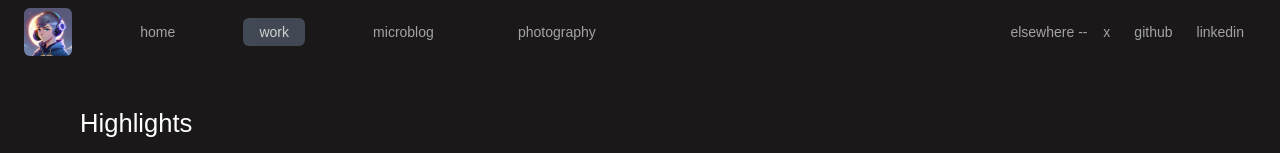
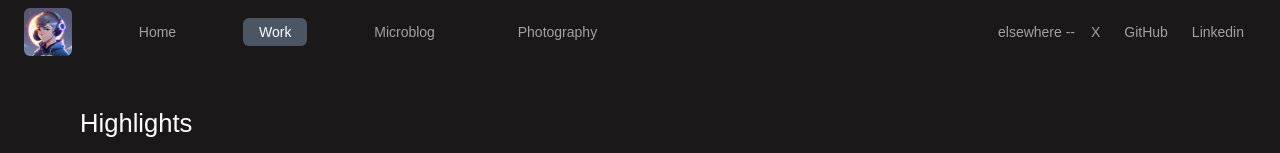
Before and after one commit to skyash-dev/skyash-dev, a Next.js app: page /work in a window 1280 px wide. Shown: the top 153 px of the page. Built offline with nearby package versions, Linux system fonts and the light colour scheme.

Commit message:
fixes and improvements

```diff
--- a/app/blog/[slug]/page.tsx
+++ b/app/blog/[slug]/page.tsx
@@ -13,7 +13,15 @@ export default async function Page({ params }: { params: { slug: string } }) {
 
   return (
     <div className="blog my-6">
-      <NotionPage recordMap={recordMap} />
+      <NotionPage
+        recordMap={recordMap}
+        isCollection={
+          params.slug !== "photographs-0e974" &&
+          params.slug !== "microblog-83d14"
+            ? true
+            : false
+        }
+      />
     </div>
   );
 }
--- a/app/globals.css
+++ b/app/globals.css
@@ -19,3 +19,10 @@ body {
 .no-scrollbar::-webkit-scrollbar {
   display: none;
 }
+
+.notion-text{
+  color: #a2a2a2;
+}
+.notion-page-scroller, .notion-frame{
+  background-color: #1a1818;
+}
--- a/app/layout.tsx
+++ b/app/layout.tsx
@@ -27,55 +27,57 @@ export default function RootLayout({
             <div className="w-1/2 flex justify-evenly items-center cursor-pointer my-2">
               <span
                 className={`${
-                  currentPath == "/" ? "bg-gray-600 opacity-80" : ""
-                } px-4 py-1 text-center rounded-md transition-all opacity-60 hover:opacity-80 border-none`}
+                  currentPath == "/" ? "bg-gray-600 text-white" : ""
+                } px-4 py-1 text-center rounded-md transition-all text-[#a2a2a2] hover:text-white border-none`}
               >
-                <Link href="/">home</Link>
+                <Link href="/">Home</Link>
               </span>
               <span
                 className={`${
-                  currentPath == "/work" ? "bg-gray-600 opacity-80" : ""
-                } px-4 py-1 text-center rounded-md transition-all opacity-60 hover:opacity-80 border-none`}
+                  currentPath == "/work" ? "bg-gray-600 text-white" : ""
+                } px-4 py-1 text-center rounded-md transition-all text-[#a2a2a2] hover:text-white border-none`}
               >
-                <Link href="/work/">work</Link>
+                <Link href="/work/">Work</Link>
               </span>
               <span
                 className={`${
                   currentPath == "/blog/microblog-83d14"
-                    ? "bg-gray-600 opacity-80"
+                    ? "bg-gray-600 text-white"
                     : ""
-                } px-4 py-1 text-center rounded-md transition-all opacity-60 hover:opacity-80 border-none`}
+                } px-4 py-1 text-center rounded-md transition-all text-[#a2a2a2] hover:text-white border-none`}
               >
-                <Link href="/blog/microblog-83d14/">microblog</Link>
+                <Link href="/blog/microblog-83d14/">Microblog</Link>
               </span>
               <span
                 className={`${
                   currentPath == "/blog/photographs-0e974"
-                    ? "bg-gray-600  opacity-80"
+                    ? "bg-gray-600  text-white"
                     : ""
-                } px-4 py-1 text-center rounded-md transition-all opacity-60 hover:opacity-80 border-none`}
+                } px-4 py-1 text-center rounded-md transition-all text-[#a2a2a2] hover:text-white border-none`}
               >
-                <Link href="/blog/photographs-0e974/">photography</Link>
+                <Link href="/blog/photographs-0e974/">Photography</Link>
               </span>
             </div>
             <div className="">
-              <span className="opacity-60 cursor-default">elsewhere -- </span>
-              <span className="px-3 opacity-60 cursor-pointer hover:opacity-100">
+              <span className="text-[#a2a2a2] cursor-default">
+                elsewhere --{" "}
+              </span>
+              <span className="px-3 text-[#a2a2a2] cursor-pointer hover:">
                 <Link href="https://www.x.com/champyash010/" target="_blank">
-                  x
+                  X
                 </Link>
               </span>
-              <span className="px-3 opacity-60 cursor-pointer hover:opacity-100">
+              <span className="px-3 text-[#a2a2a2] cursor-pointer hover:">
                 <Link href="https://www.github.com/CHAMP010/" target="_blank">
-                  github
+                  GitHub
                 </Link>
               </span>
-              <span className="px-3 opacity-60 cursor-pointer hover:opacity-100">
+              <span className="px-3 text-[#a2a2a2] cursor-pointer hover:">
                 <Link
                   href="https://www.linkedin.com/in/yash-soni-62b200237/"
                   target="_blank"
                 >
-                  linkedin
+                  Linkedin
                 </Link>
               </span>
             </div>
--- a/app/page.tsx
+++ b/app/page.tsx
@@ -3,8 +3,8 @@ import Link from "next/link";
 import { getPages } from "@/utils/notion";
 
 export default async function Home() {
+  let blogItems: any = [];
   const pages = await getPages();
-  let blogItems: any = [];
   pages.map((page: any) => {
     if (
       page.properties.Category["select"]["name"] !== "Photos" &&
@@ -24,11 +24,11 @@ export default async function Home() {
     }
   });
   return (
-    <div className="main h-full w-full">
+    <div className="main h-full w-full text-base">
       <div className="hero flex items-center flex-col">
         <div className="text-white flex flex-col my-6 py-6 w-[90%] md:w-[36%]">
           <span className="font-semibold text-xl py-2">Yash</span>
-          <span className="opacity-70 text-base font-light">
+          <span className="text-[#a2a2a2] text-base font-light">
             jack of all trades and master of one! mostly revolving around
             technology, science and startups. in the loop of planning, building
             and shipping.
@@ -43,10 +43,10 @@ export default async function Home() {
                   className="flex flex-row items-center justify-between "
                   key={index}
                 >
-                  <span className="opacity-100 cursor-pointer hover:opacity-60 transition-all pt-4 pb-2 px-1">
+                  <span className="cursor-pointer hover:text-[#a2a2a2] transition-all pt-4 pb-2 px-1">
                     {item.title}
                   </span>
-                  <span className="opacity-60">
+                  <span className="text-[#a2a2a2] w-1/4 flex justify-end">
                     {`${item.category} ~ ${item.year}`}
                   </span>
                 </Link>
--- a/app/work/page.tsx
+++ b/app/work/page.tsx
@@ -7,12 +7,12 @@ export const metadata: Metadata = {
   title: "skyash",
 };
 
-export default function Page() {
+export default async function Page() {
   return (
     <div className="work text-white">
       <div className="head py-10 md:px-20 px-8 flex flex-col md:w-1/2 w-full">
         <span className="text-[1.6rem]">Highlights</span>
-        <span className="opacity-60 py-2 font-[50] text-[0.95rem]">
+        <span className="text-[#a2a2a2] py-2 font-[50] text-[0.95rem]">
           My work is deeply immersed in the fusing of technology and design.
           I've created products, brands and solutions for various organizations
           and passion projects for over five years. <br />
@@ -27,7 +27,7 @@ export default function Page() {
               <div className="md:w-20 w-10 flex flex-col text-center">
                 {project.tags.map((tag) => {
                   return (
-                    <span className="my-8 -rotate-90 opacity-60 text-sm text-bold hover:opacity-80 cursor-pointer leading-10">
+                    <span className="my-8 -rotate-90 text-[#a2a2a2] text-sm text-bold hover:text-[#a2a2a2] cursor-pointer leading-10">
                       {tag}
                     </span>
                   );
@@ -43,7 +43,7 @@ export default function Page() {
                 >
                   {project.title}
                 </Link>
-                <span className="opacity-60 text-[0.98rem] font-[50] py-3">
+                <span className="text-[#a2a2a2] text-[0.98rem] font-[50] py-3">
                   {project.description}
                 </span>
                 <Image
--- a/components/NotionPage/NotionPage.tsx
+++ b/components/NotionPage/NotionPage.tsx
@@ -4,15 +4,24 @@ import { NotionRenderer } from "react-notion-x";
 import "react-notion-x/src/styles.css";
 import dynamic from "next/dynamic";
 
-export default function NotionPage({ recordMap }: any) {
+// core styles shared by all of react-notion-x (required)
+import "react-notion-x/src/styles.css";
+
+// used for code syntax highlighting (optional)
+import "prismjs/themes/prism-tomorrow.css";
+
+// used for rendering equations (optional)
+import "katex/dist/katex.min.css";
+
+export default function NotionPage({ recordMap, isCollection = true }: any) {
   const Code = dynamic(() =>
     import("react-notion-x/build/third-party/code").then((m) => m.Code)
   );
-  // const Collection = dynamic(() =>
-  //   import("react-notion-x/build/third-party/collection").then(
-  //     (m) => m.Collection
-  //   )
-  // );
+  const Collection = dynamic(() =>
+    import("react-notion-x/build/third-party/collection").then(
+      (m) => m.Collection
+    )
+  );
   const Equation = dynamic(() =>
     import("react-notion-x/build/third-party/equation").then((m) => m.Equation)
   );
@@ -25,15 +34,26 @@ export default function NotionPage({ recordMap }: any) {
 
   return (
     <NotionRenderer
+      disableHeader={true}
+      fullPage={isCollection}
       recordMap={recordMap}
       darkMode={true}
-      components={{
-        Code,
-        // Collection,
-        Equation,
-        Modal,
-        Image,
-      }}
+      components={
+        isCollection
+          ? {
+              Code,
+              Collection,
+              Equation,
+              Modal,
+              Image,
+            }
+          : {
+              Code,
+              Equation,
+              Modal,
+              Image,
+            }
+      }
     />
   );
 }
```
